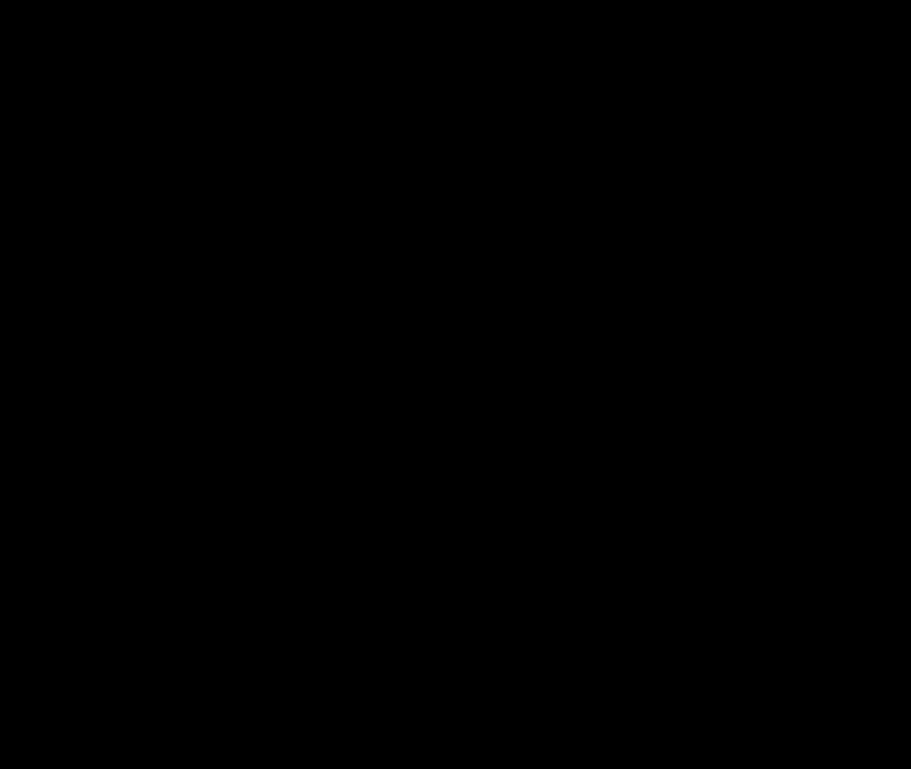
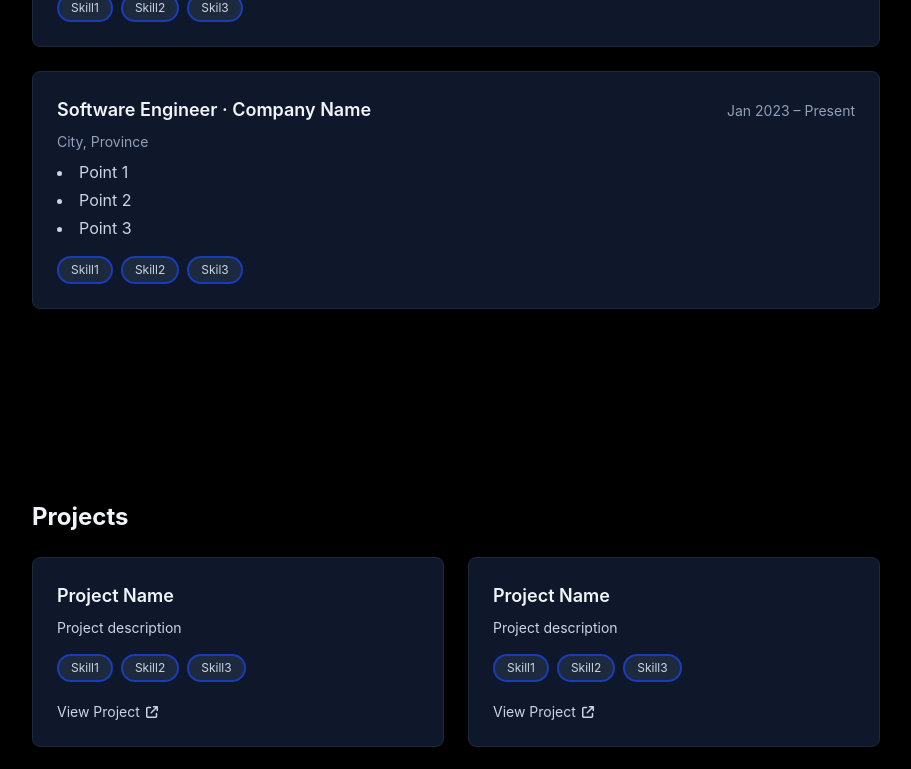
Before and after one commit to nsmangat/Portfolio, a React (Vite) app: page / in a window 1280 px wide. Shown: the part 760-1529 px from the top of the page, without its empty margins (184-1095 px from the left). Before the commit the page ends 800 px from the top, so only its background shows below. Built offline with nearby package versions, Linux system fonts and the light colour scheme.

Commit message:
Added initial work experience and projects layout

```diff
--- a/src/App.tsx
+++ b/src/App.tsx
@@ -1,5 +1,7 @@
 import { About } from "./components/About";
 import { Header } from "./components/Header";
+import { Projects } from "./components/Projects";
+import { WorkExperience } from "./components/WorkExperience";
 
 function App() {
   return (
@@ -7,6 +9,8 @@ function App() {
       <Header />
       <main>
         <About />
+        <WorkExperience />
+        <Projects />
       </main>
     </>
   );
--- /dev/null
+++ b/src/components/ExperienceCard.tsx
@@ -0,0 +1,50 @@
+import type { Experience } from "../data/types";
+
+export function ExperienceCard({
+  title,
+  company,
+  location,
+  startDate,
+  endDate,
+  description,
+  tags,
+  logo,
+}: Experience) {
+  return (
+    <div className="flex gap-4 rounded-lg border border-slate-800 bg-slate-900 p-6">
+      {logo && (
+        <img
+          src={logo}
+          alt={`${company} logo`}
+          className="h-12 w-12 shrink-0 rounded object-contain"
+        />
+      )}
+      <div className="flex flex-1 flex-col gap-2">
+        <div className="flex flex-col justify-between gap-1 sm:flex-row sm:items-baseline">
+          <h3 className="text-lg font-semibold text-slate-100">
+            {title} · {company}
+          </h3>
+          <span className="text-sm text-slate-400">
+            {startDate} – {endDate}
+          </span>
+        </div>
+        <p className="text-sm text-slate-400">{location}</p>
+        <ul className="list-inside list-disc space-y-1 text-slate-300">
+          {description.map((point) => (
+            <li key={point}>{point}</li>
+          ))}
+        </ul>
+        <div className="mt-2 flex flex-wrap gap-2">
+          {tags.map((tag) => (
+            <span
+              key={tag}
+              className="rounded-full bg-slate-800 px-3 py-1 text-xs text-slate-300 border-2 border-blue-800"
+            >
+              {tag}
+            </span>
+          ))}
+        </div>
+      </div>
+    </div>
+  );
+}
--- /dev/null
+++ b/src/components/ProjectCard.tsx
@@ -0,0 +1,39 @@
+import { FaArrowUpRightFromSquare } from "react-icons/fa6";
+import type { Project } from "../data/types";
+
+export function ProjectCard({ name, description, tags, link, image }: Project) {
+  return (
+    <div className="flex flex-col overflow-hidden rounded-lg border border-slate-800 bg-slate-900">
+      {image && (
+        <img
+          src={image}
+          alt={`${name} image`}
+          className="aspect-video w-full object-cover"
+        />
+      )}
+      <div className="flex flex-1 flex-col gap-2 p-6">
+        <h3 className="text-lg font-semibold text-slate-100">{name}</h3>
+        <p className="text-sm text-slate-300">{description}</p>
+        <div className="mt-2 flex flex-wrap gap-2">
+          {tags.map((tag) => (
+            <span
+              key={tag}
+              className="rounded-full border-2 border-blue-800 bg-slate-800 px-3 py-1 text-xs text-slate-300"
+            >
+              {tag}
+            </span>
+          ))}
+        </div>
+        <a
+          href={link}
+          target="_blank"
+          rel="noreferrer"
+          className="mt-3 inline-flex items-center gap-1.5 text-sm text-slate-300 transition-colors hover:text-white"
+        >
+          View Project
+          <FaArrowUpRightFromSquare className="h-3 w-3" />
+        </a>
+      </div>
+    </div>
+  );
+}
--- /dev/null
+++ b/src/components/Projects.tsx
@@ -0,0 +1,18 @@
+import { projects } from "../data/projects";
+import { ProjectCard } from "./ProjectCard";
+
+export function Projects() {
+  return (
+    <section
+      id="projects"
+      className="mx-auto flex max-w-4xl scroll-mt-20 flex-col gap-6 px-6 py-24"
+    >
+      <h2 className="text-2xl font-bold text-slate-100">Projects</h2>
+      <div className="grid gap-6 sm:grid-cols-2">
+        {projects.map((project) => (
+          <ProjectCard key={project.id} {...project} />
+        ))}
+      </div>
+    </section>
+  );
+}
--- /dev/null
+++ b/src/components/WorkExperience.tsx
@@ -0,0 +1,18 @@
+import { experience } from "../data/experience";
+import { ExperienceCard } from "./ExperienceCard";
+
+export function WorkExperience() {
+  return (
+    <section
+      id="experience"
+      className="mx-auto flex max-w-4xl scroll-mt-20 flex-col gap-6 px-6 py-24"
+    >
+      <h2 className="text-2xl font-bold text-slate-100">Work Experience</h2>
+      <div className="flex flex-col gap-6">
+        {experience.map((experienceEntry) => (
+          <ExperienceCard key={experienceEntry.id} {...experienceEntry} />
+        ))}
+      </div>
+    </section>
+  );
+}
--- /dev/null
+++ b/src/data/experience.ts
@@ -0,0 +1,26 @@
+import type { Experience } from "./types";
+
+export const experience: Experience[] = [
+  {
+    id: "experience-one",
+    title: "Software Engineer",
+    company: "Company Name",
+    location: "City, Province",
+    startDate: "Jan 2023",
+    endDate: "Present",
+    description: ["Point 1", "Point 2", "Point 3"],
+    tags: ["Skill1", "Skill2", "Skil3"],
+    // logo: '/logos/company-one.png',
+  },
+  {
+    id: "experience-two",
+    title: "Software Engineer",
+    company: "Company Name",
+    location: "City, Province",
+    startDate: "Jan 2023",
+    endDate: "Present",
+    description: ["Point 1", "Point 2", "Point 3"],
+    tags: ["Skill1", "Skill2", "Skil3"],
+    // logo: '/logos/company-one.png',
+  },
+];
--- /dev/null
+++ b/src/data/projects.ts
@@ -0,0 +1,28 @@
+import type { Project } from "./types";
+
+export const projects: Project[] = [
+  {
+    id: "project-one",
+    name: "Project Name",
+    description: "Project description",
+    tags: ["Skill1", "Skill2", "Skill3"],
+    link: "https://github.com/nsmangat",
+    // image: '/screenshots/project-one.png',
+  },
+  {
+    id: "project-two",
+    name: "Project Name",
+    description: "Project description",
+    tags: ["Skill1", "Skill2", "Skill3"],
+    link: "https://github.com/nsmangat",
+    // image: '/screenshots/project-two.png',
+  },
+  {
+    id: "project-3",
+    name: "Project Name",
+    description: "Project description",
+    tags: ["Skill1", "Skill2", "Skill3"],
+    link: "https://github.com/nsmangat",
+    // image: '/screenshots/project-three.png',
+  },
+];
--- /dev/null
+++ b/src/data/types.ts
@@ -0,0 +1,20 @@
+export interface Experience {
+  id: string
+  title: string
+  company: string
+  location: string
+  startDate: string
+  endDate: string
+  description: string[]
+  tags: string[]
+  logo?: string
+}
+
+export interface Project {
+  id: string
+  name: string
+  description: string
+  tags: string[]
+  link: string
+  image?: string
+}
```
